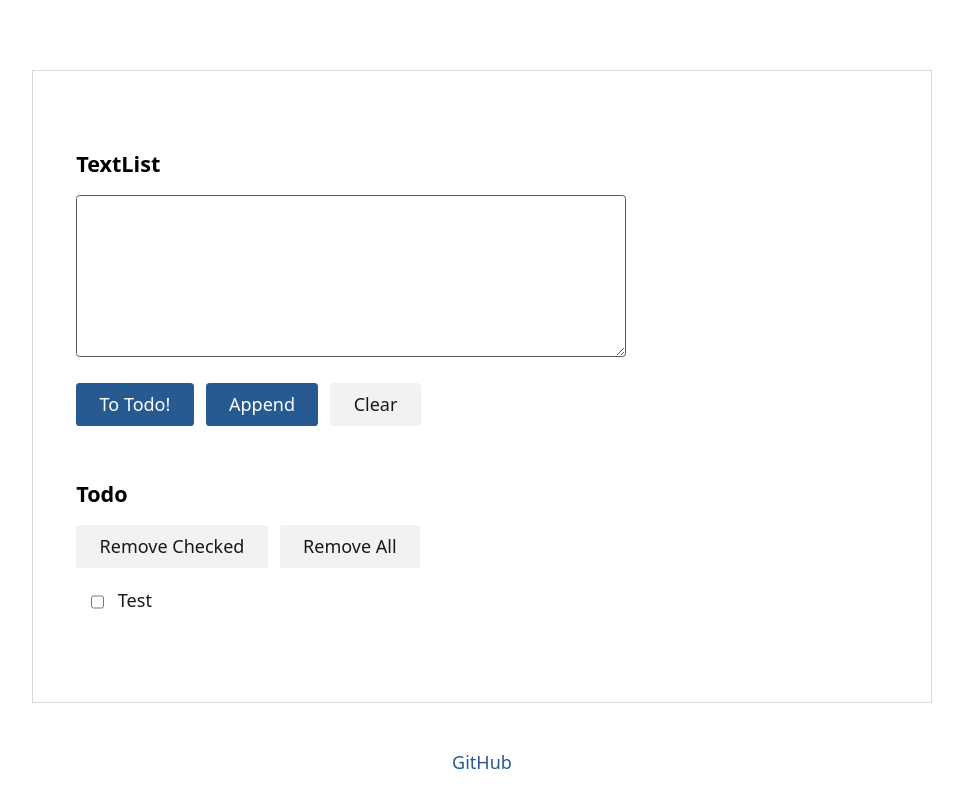
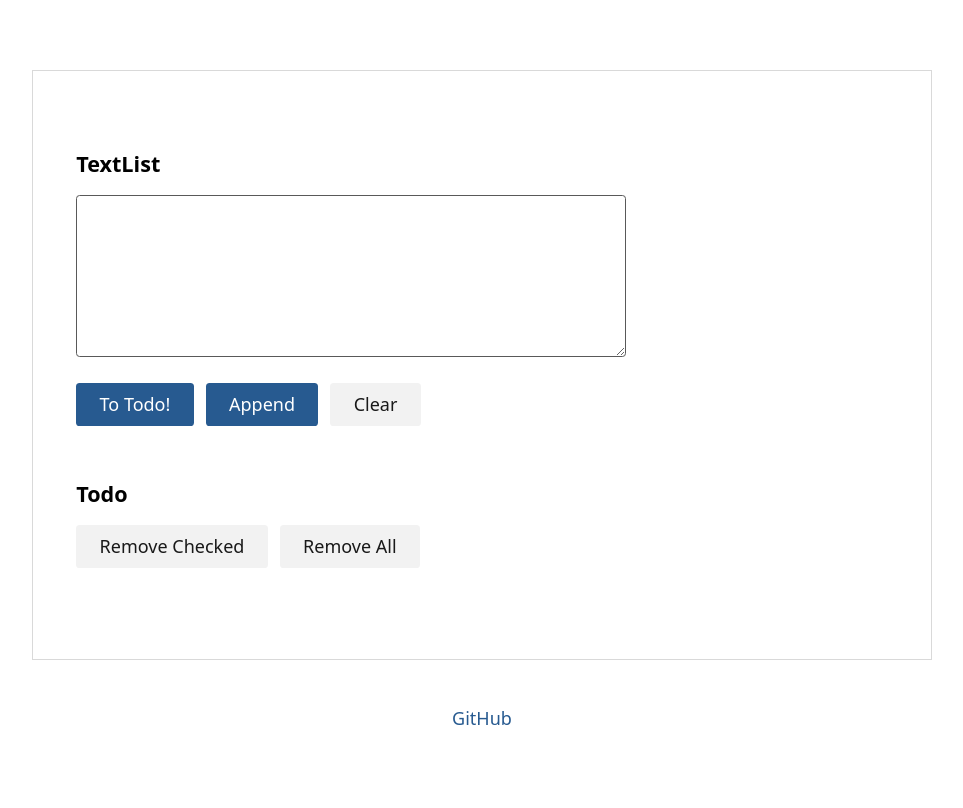
Before and after one commit to mitsu-ksgr/textlist-to-simple-todo-html, a plain HTML site: page index.html in a window 1280 px wide. Shown: the part 246-1054 px from the top of the page, without its empty margins (158-1121 px from the left). Drawn offline with Linux system fonts and the light colour scheme.

Commit message:
remove test code

```diff
--- a/index.html
+++ b/index.html
@@ -43,11 +43,6 @@
 
         <div class="todolist">
           <ul id="todolist">
-            <li>
-              <label>
-                <input type="checkbox" id> Test
-              </label>
-            </li>
           </ul>
         </div>
       </div>
```
